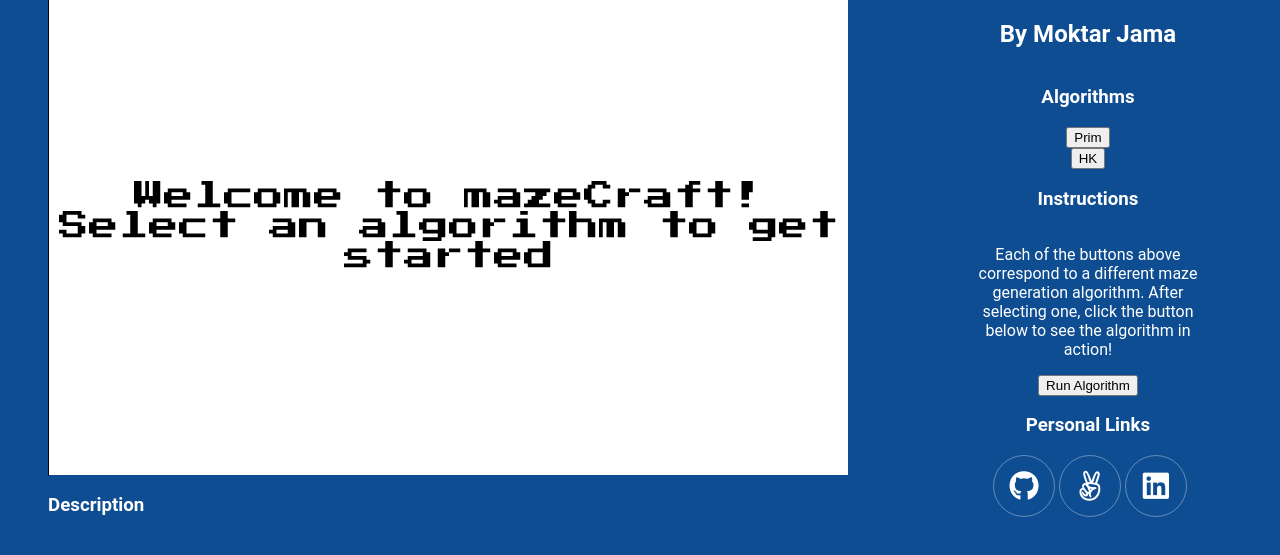
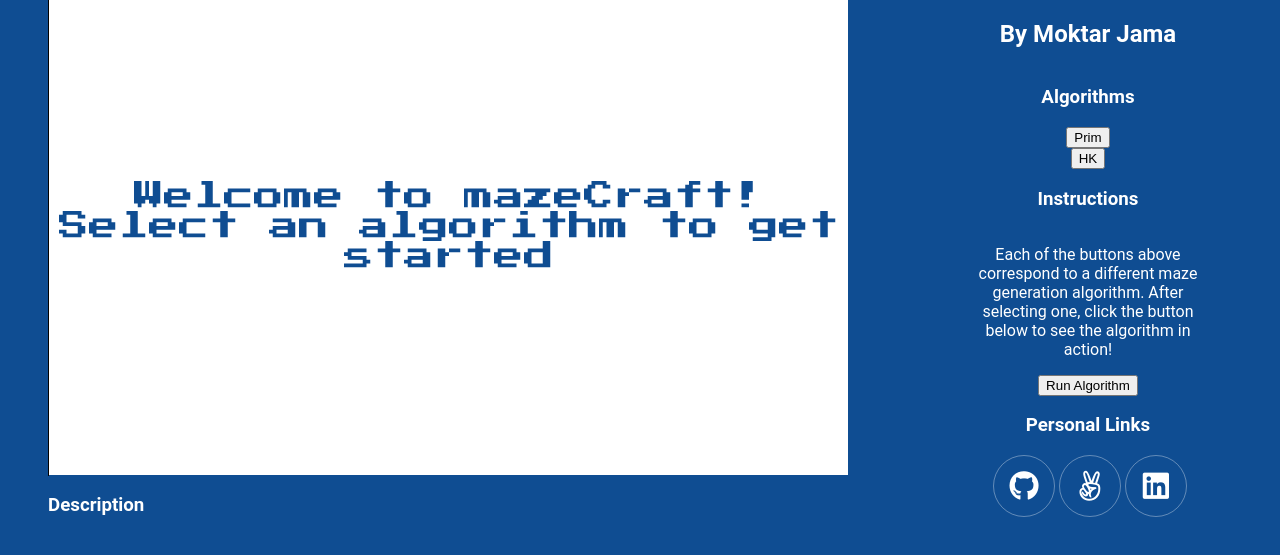
Before and after one commit to pojibuh/JS_Project, a website built with webpack: page index.html in a window 1280 px wide. Shown: the part 75-630 px from the top of the page. Built offline with nearby package versions, Linux system fonts and the light colour scheme.

Commit message:
edit welcome text color

```diff
--- a/index.css
+++ b/index.css
@@ -112,7 +112,7 @@ section {
 
 .welcome {
   font-family: 'Press Start 2P', cursive;
-  color: #000;
+  color: #0f4d92;
   font-size: 30px;
   text-align: center;
 }
```
